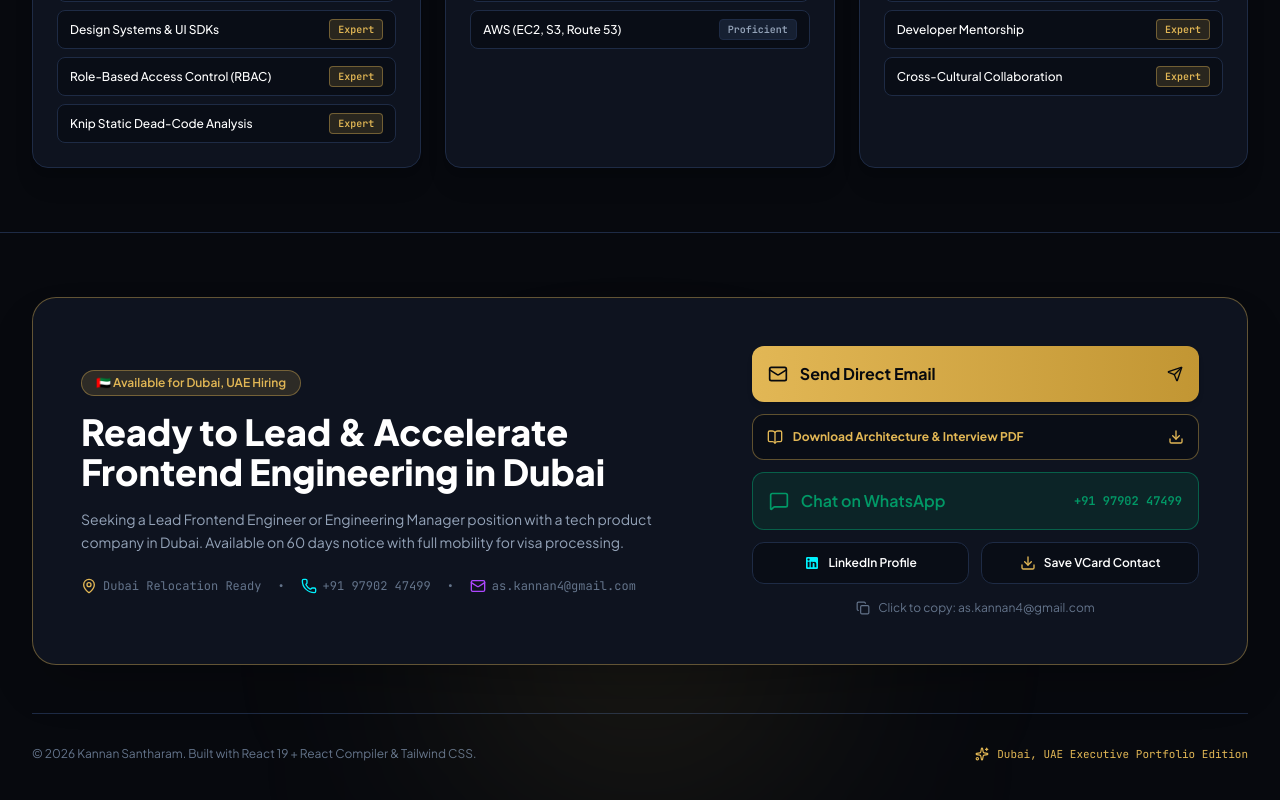
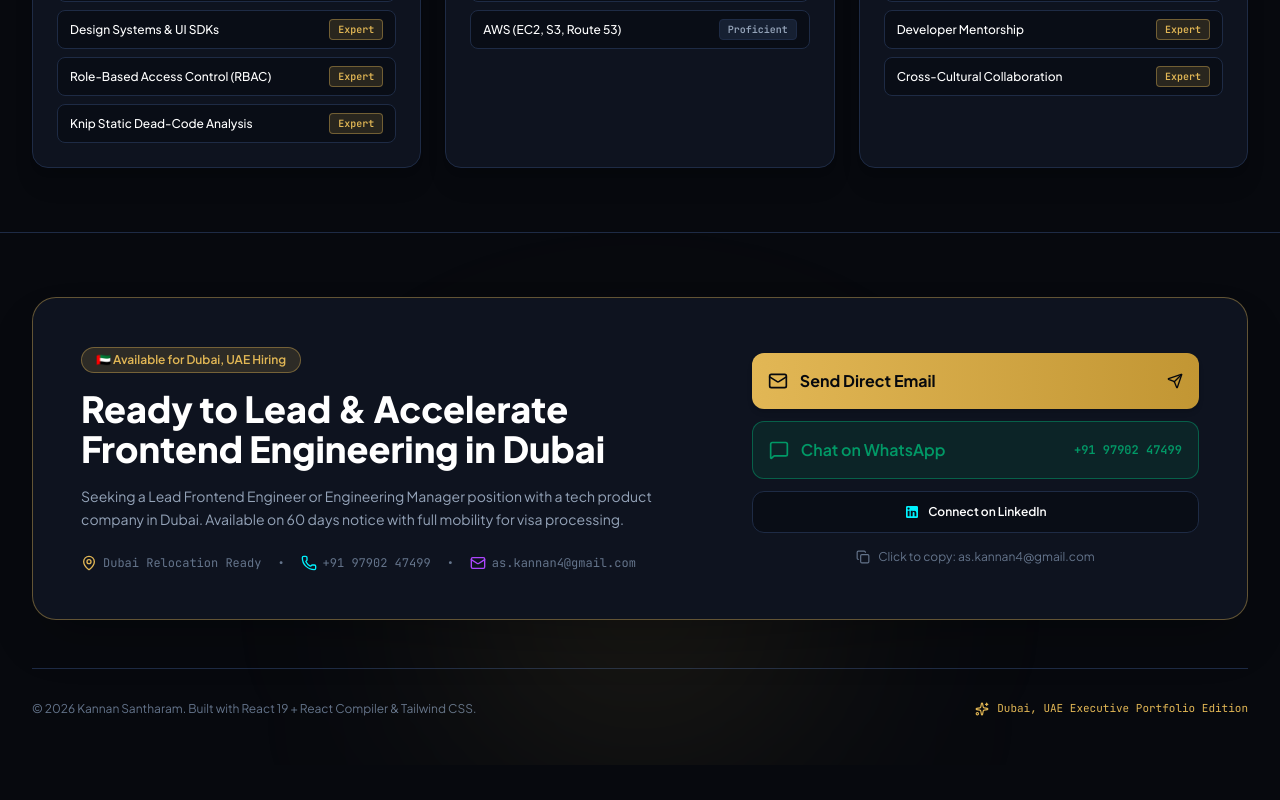
Before and after one commit to kannan-santharam/kannan-portfolio, a React (Vite) app: page / in a window 1280 px wide. Shown: the part 4840-5640 px from the top of the page. After the commit the page ends 5605 px from the top, so only its background shows below. Built offline with nearby package versions, Linux system fonts and the light colour scheme; no server answers.

Commit message:
Chore: Remove personal PDF document and vCard button

```diff
--- a/src/components/ContactFooter.tsx
+++ b/src/components/ContactFooter.tsx
@@ -1,5 +1,5 @@
 import React, { useState } from 'react';
-import { Mail, MessageSquare, Phone, MapPin, Copy, Check, Download, Send, Sparkles, BookOpen } from 'lucide-react';
+import { Mail, MessageSquare, Phone, MapPin, Copy, Check, Send, Sparkles } from 'lucide-react';
 import { RESUME_DATA } from '../data/resumeData';
 
 export const ContactFooter: React.FC = () => {
@@ -9,28 +9,6 @@ export const ContactFooter: React.FC = () => {
     navigator.clipboard.writeText(RESUME_DATA.contact.email);
     setCopied(true);
     setTimeout(() => setCopied(false), 2000);
-  };
-
-  const handleDownloadVCard = () => {
-    const vCardData = `BEGIN:VCARD
-VERSION:3.0
-FN:Kannan Santharam
-TITLE:Senior Lead Frontend Engineer
-ORG:SuperOps
-TEL;TYPE=CELL:${RESUME_DATA.contact.phone}
-EMAIL:${RESUME_DATA.contact.email}
-URL:${RESUME_DATA.contact.linkedin}
-NOTE:Senior Lead Frontend Engineer | React 19, TypeScript, AI-Native Engineering. Ready to Relocate to Dubai, UAE.
-END:VCARD`;
-
-    const blob = new Blob([vCardData], { type: 'text/vcard;charset=utf-8;' });
-    const url = URL.createObjectURL(blob);
-    const link = document.createElement('a');
-    link.href = url;
-    link.setAttribute('download', 'Kannan_Santharam_Dubai.vcf');
-    document.body.appendChild(link);
-    link.click();
-    document.body.removeChild(link);
   };
 
   return (
@@ -91,19 +69,6 @@ END:VCARD`;
                 <Send className="h-4 w-4" />
               </a>
 
-              {/* Technical Architecture & Interview Prep PDF Download */}
-              <a
-                href="/Portfolio_Technical_Doc_Interview_Prep.pdf"
-                download="Portfolio_Technical_Doc_Interview_Prep.pdf"
-                className="flex w-full items-center justify-between rounded-xl border border-[var(--border-gold)] bg-[var(--bg-inner)] p-3.5 text-xs font-bold theme-gold-text transition-all hover:bg-[var(--bg-card-hover)]"
-              >
-                <div className="flex items-center gap-2.5">
-                  <BookOpen className="h-4 w-4" />
-                  <span>Download Architecture & Interview PDF</span>
-                </div>
-                <Download className="h-4 w-4" />
-              </a>
-
               {/* WhatsApp Button */}
               <a
                 href={`https://wa.me/${RESUME_DATA.contact.phoneClean}?text=Hi%20Kannan,%20I'm%20reaching%20out%20regarding%20a%20Lead%20Frontend%20role%20in%20Dubai.`}
@@ -118,28 +83,18 @@ END:VCARD`;
                 <span className="text-xs font-mono">{RESUME_DATA.contact.phone}</span>
               </a>
 
-              {/* LinkedIn & VCard Row */}
-              <div className="grid grid-cols-2 gap-3">
+              {/* LinkedIn Button */}
               <a
                 href={RESUME_DATA.contact.linkedin}
                 target="_blank"
                 rel="noreferrer"
-                  className="flex items-center justify-center gap-2 rounded-xl border border-[var(--border-card)] bg-[var(--bg-inner)] p-3 text-xs font-semibold theme-title transition-all hover:border-[var(--color-gold)]"
+                className="flex w-full items-center justify-center gap-2 rounded-xl border border-[var(--border-card)] bg-[var(--bg-inner)] p-3 text-xs font-semibold theme-title transition-all hover:border-[var(--color-gold)]"
               >
                 <svg className="h-4 w-4 fill-[var(--color-cyan)]" viewBox="0 0 24 24">
                   <path d="M19 3a2 2 0 0 1 2 2v14a2 2 0 0 1-2 2H5a2 2 0 0 1-2-2V5a2 2 0 0 1 2-2h14m-.5 15.5v-5.3a3.26 3.26 0 0 0-3.26-3.26c-.85 0-1.84.52-2.28 1.3v-1.11h-2.79v8.37h2.79v-4.93c0-.77.62-1.4 1.39-1.4a1.4 1.4 0 0 1 1.4 1.4v4.93h2.75M6.88 8.56a1.68 1.68 0 0 0 1.68-1.68c0-.93-.75-1.69-1.68-1.69a1.69 1.69 0 0 0-1.69 1.69c0 .93.76 1.68 1.69 1.68m1.39 9.94v-8.37H5.5v8.37h2.77z"/>
                 </svg>
-                  <span>LinkedIn Profile</span>
+                <span>Connect on LinkedIn</span>
               </a>
-
-                <button
-                  onClick={handleDownloadVCard}
-                  className="flex items-center justify-center gap-2 rounded-xl border border-[var(--border-card)] bg-[var(--bg-inner)] p-3 text-xs font-semibold theme-title transition-all hover:border-[var(--color-gold)] cursor-pointer"
-                >
-                  <Download className="h-4 w-4 theme-gold-text" />
-                  <span>Save VCard Contact</span>
-                </button>
-              </div>
 
               {/* Copy Email Helper */}
               <button
```
Lines whose indentation alone changed are shown as unchanged.
